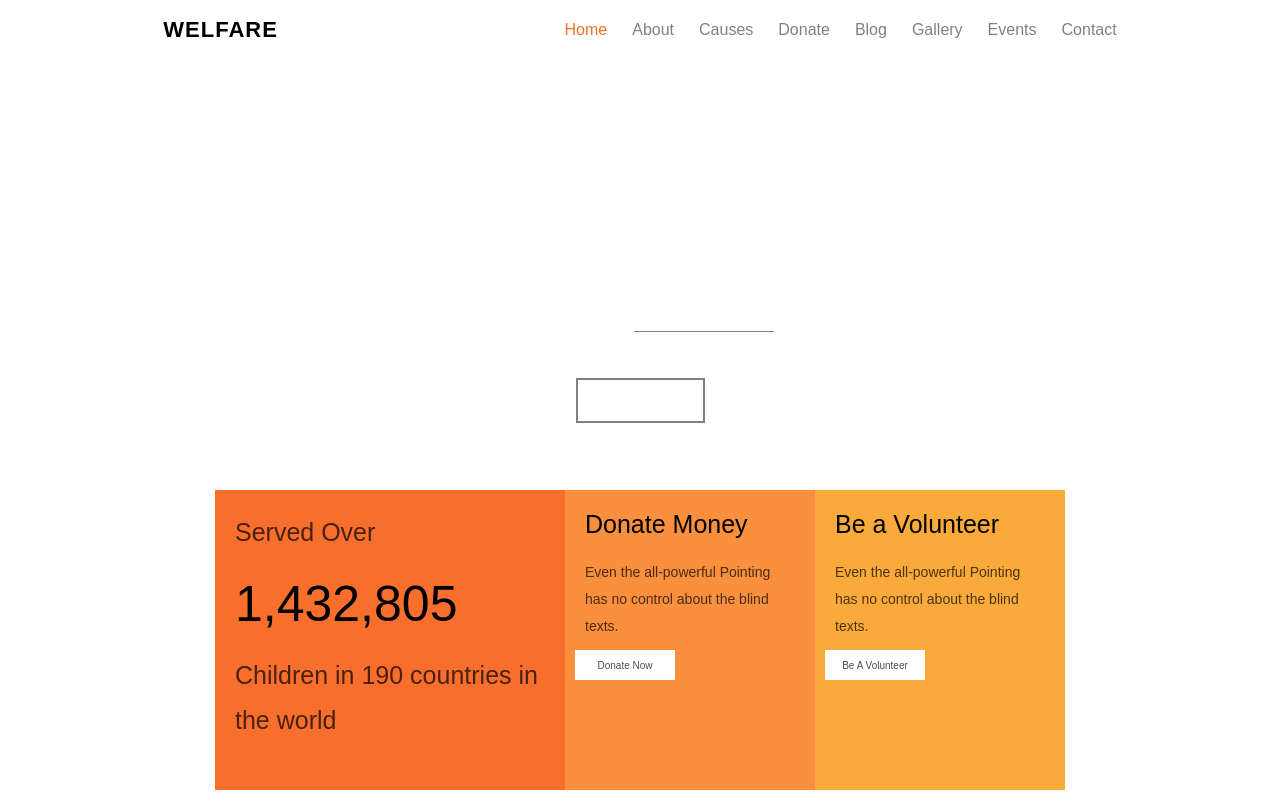
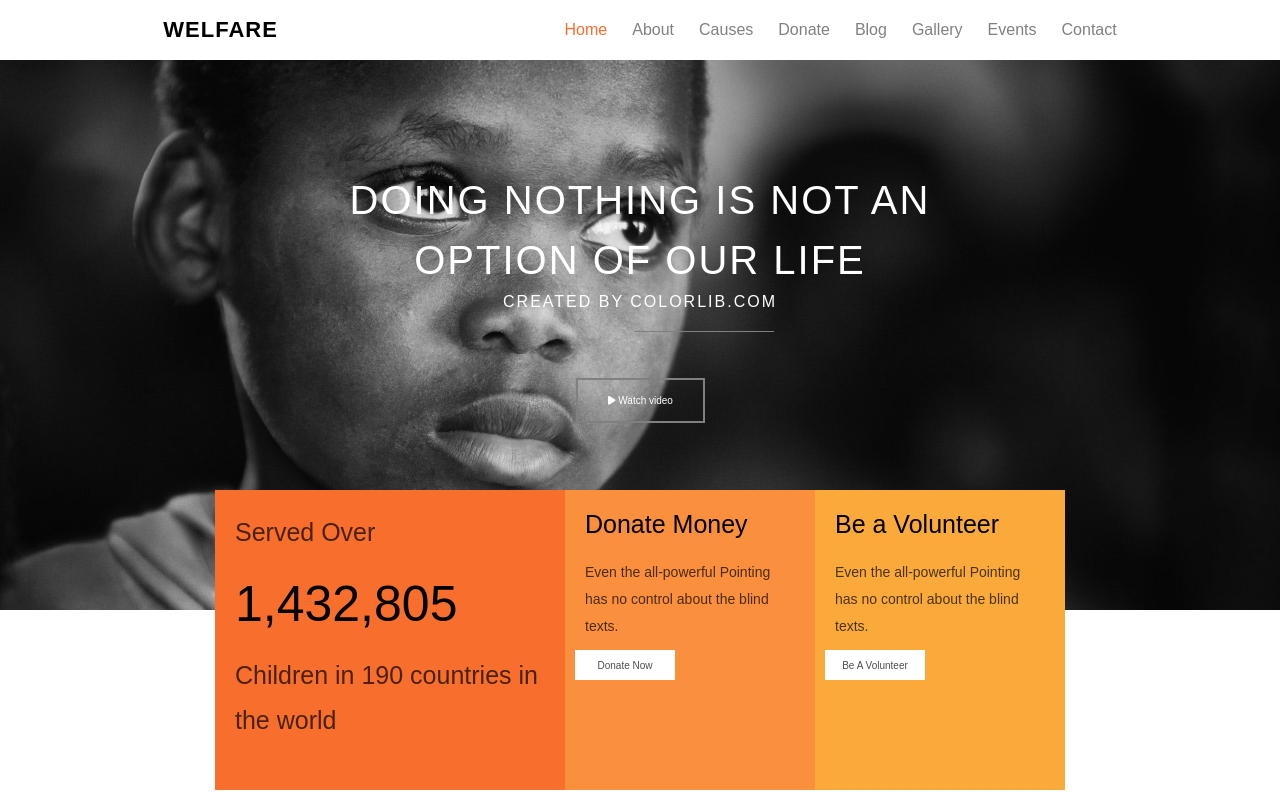
Before and after one commit to injmamul4/Welfare, a plain HTML site: page home html/index.html in a window 1280 px wide. Shown: the top 800 px of the page. Drawn offline with nearby package versions, Linux system fonts and the light colour scheme; files whose address does not match are found by name.

Commit message:
Update style.css

```diff
--- a/home html/style.css
+++ b/home html/style.css
@@ -130,7 +130,7 @@ color: #F86F2D;
 .container {
   width: 100%;
   height: 550px;
-  background-image: url(bg_7.jpg);
+  background-image: url(/home/img/bg_7.jpg);
   background-size: cover;
   background-position: center;
   background-repeat: no-repeat;
```
